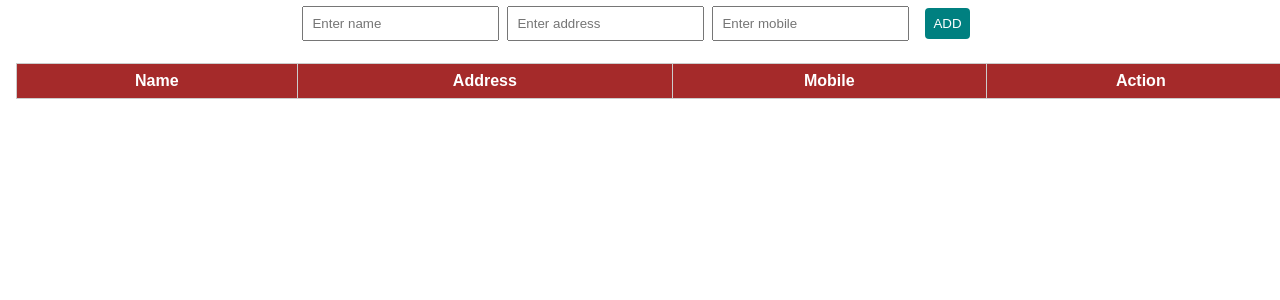
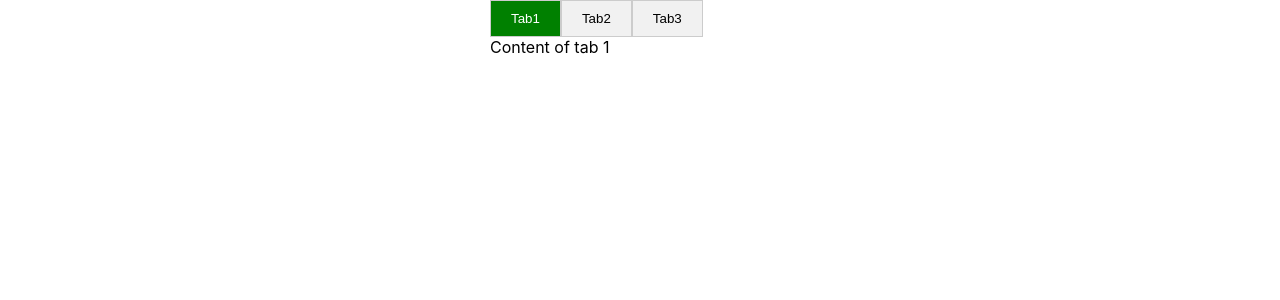
Before and after one commit to Saurabh884/React-Components, a React (Create React App) app: page / in a window 1280 px wide. Shown: the top 300 px of the page. Built offline with nearby package versions, Linux system fonts and the light colour scheme.

Commit message:
tab switch component in react js

```diff
--- a/src/App.js
+++ b/src/App.js
@@ -1,13 +1,14 @@
 
 import './App.css';
-import Todo from './components/todo';
+import TabSwitchApp from './components/tab-switch';
+
 
 
 
 function App() {
   return (
     <div className="App">
-   <Todo/>
+     <TabSwitchApp/>
     </div>
   );
 }
--- /dev/null
+++ b/src/components/tab-switch/TabSwitch.js
@@ -0,0 +1,28 @@
+import React, { useState } from 'react'
+import "./index.css"
+
+const TabSwitch = () => {
+     const [currentTab, setCurrentTab] = useState("tab1");
+
+     const handleTabs = (tab) => {
+        setCurrentTab(tab);
+
+     }
+
+  return (
+    <div className='tabs-container'>
+        <div className='tabs'>
+            <button className={currentTab === "tab1" ? 'active' : ''}  onClick={()=>handleTabs("tab1")}>Tab1</button>
+            <button className={currentTab === "tab2" ? 'active' : ''}  onClick={()=>handleTabs("tab2")}>Tab2</button>
+            <button className={currentTab === "tab3" ? 'active' : ''}  onClick={()=>handleTabs("tab3")}>Tab3</button>
+        </div>
+       <div className='tabs-content'>
+        { currentTab==="tab1" && <div>Content of tab 1</div>}
+        { currentTab==="tab2" && <div>Content of tab 2</div>}
+        { currentTab==="tab3" && <div>Content of tab 3</div>}
+       </div>
+    </div>
+  )
+}
+
+export default TabSwitch;
--- /dev/null
+++ b/src/components/tab-switch/index.css
@@ -0,0 +1,30 @@
+.tabs-container{
+    width: 300px;
+
+    margin: auto;
+    align-items: center;
+}
+
+.tabs{
+    display: flex;
+    align-items: center;
+    text-align: center;
+}
+
+.tabs-content{
+    display: flex;
+    align-items: center;
+}
+
+.tabs button {
+    padding: 10px 20px;
+    cursor: pointer;
+    border: 1px solid #ccc;
+    background-color: #f1f1f1;
+    transition: background-color 0.3s;
+}
+
+.tabs button.active {
+    background-color: green;
+    color: white;
+}
--- /dev/null
+++ b/src/components/tab-switch/index.js
@@ -0,0 +1,12 @@
+import React from 'react'
+import TabSwitch from './TabSwitch';
+
+const TabSwitchApp = () => {
+  return (
+    <div>
+        <TabSwitch/>
+    </div>
+  )
+}
+
+export default TabSwitchApp;
```
